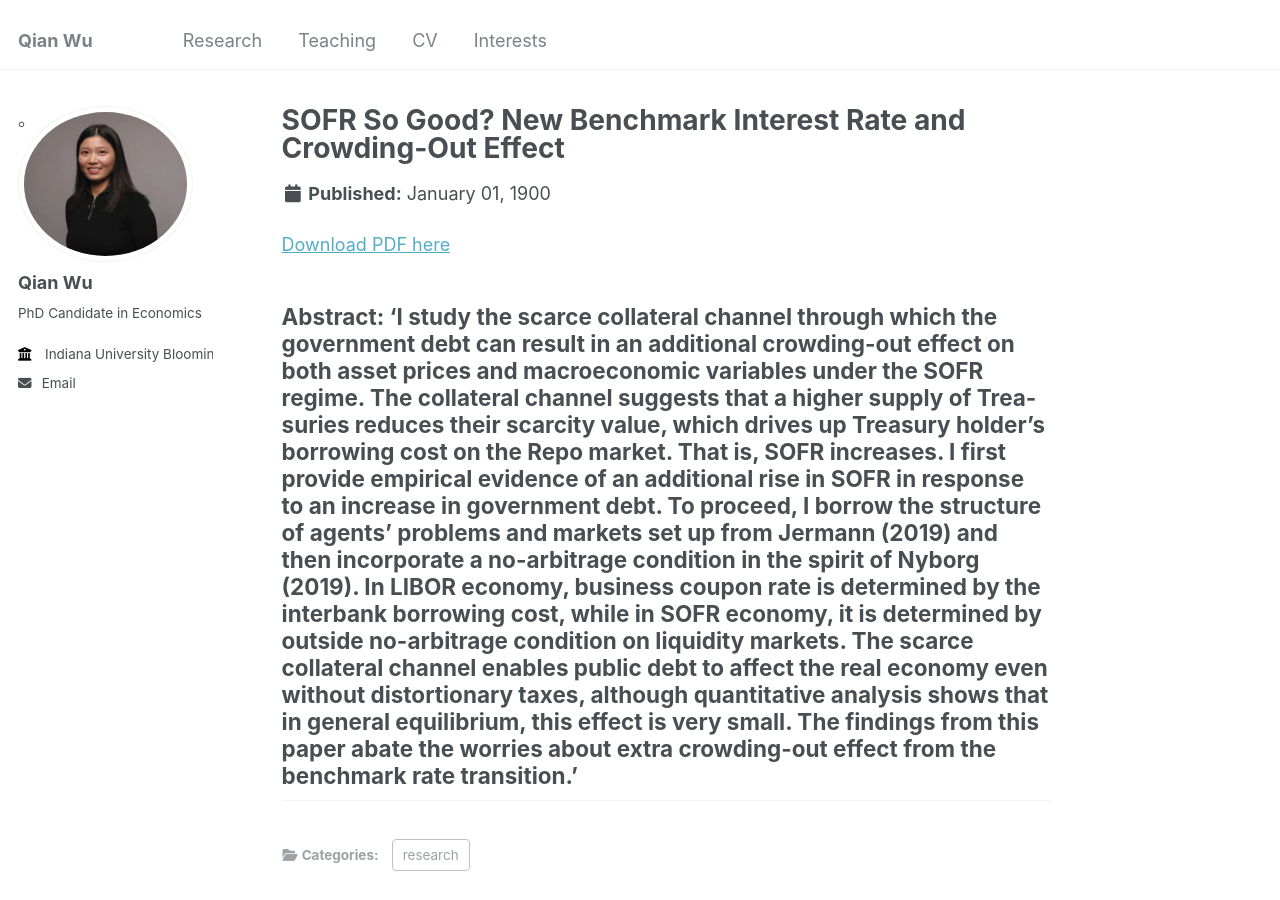
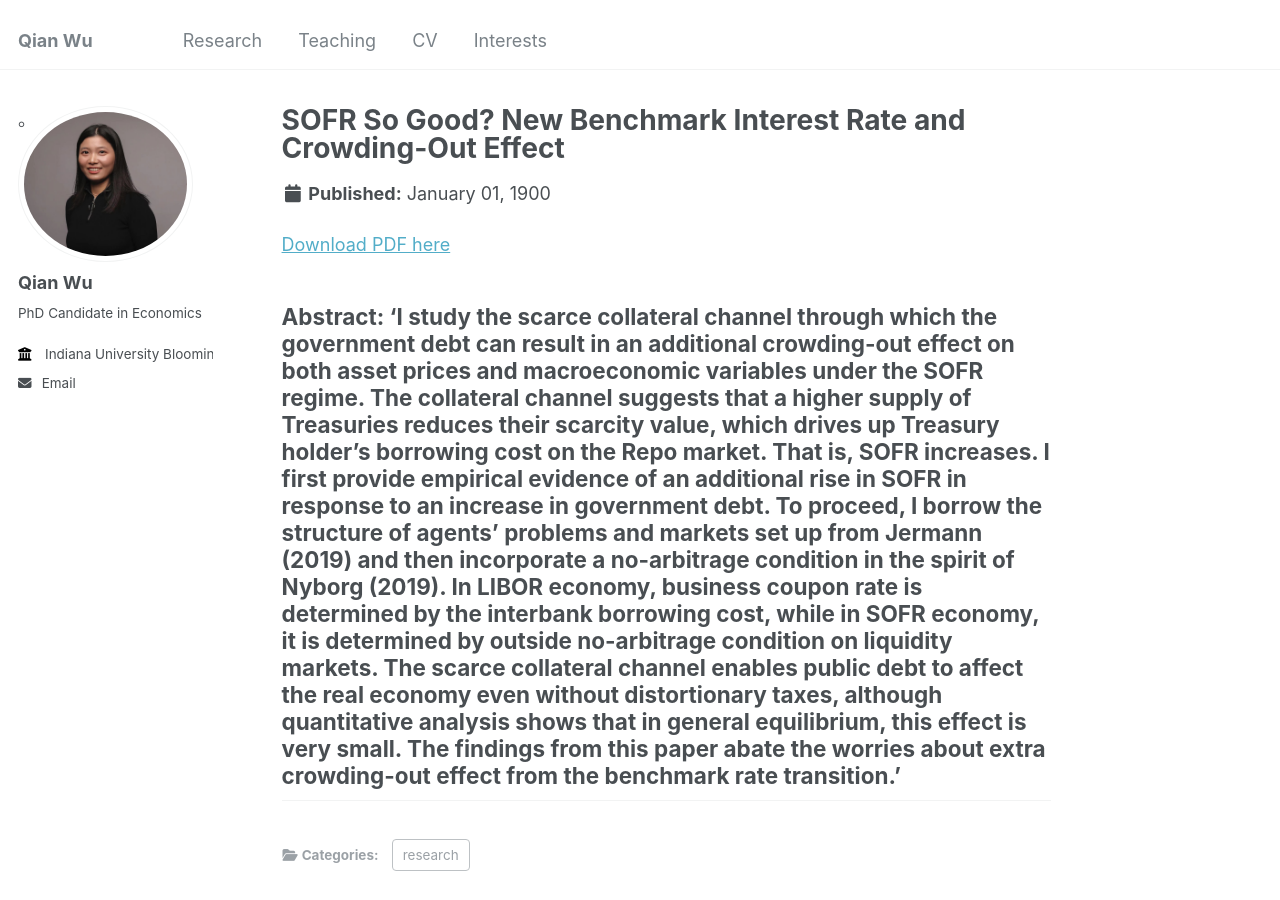
Before and after one commit to qianwu-ef/qianwu-ef.github.io, a Jekyll site: the page built from _research/SOFR So Good.md, in a window 1280 px wide and 900 px high. Built offline with Jekyll 4.4.1, drawn with Linux system fonts in a browser that asks for light colours.

Commit message:
Update SOFR So Good.md

```diff
--- a/_research/SOFR So Good.md
+++ b/_research/SOFR So Good.md
@@ -2,10 +2,10 @@
 title: "SOFR So Good? New Benchmark Interest Rate and Crowding-Out Effect"
 category: research
 permalink: /research/SOFR So Good
-excerpt: 'I study the scarce collateral channel through which the government debt can result in an additional crowding-out effect on both asset prices and macroeconomic variables under the SOFR regime. The collateral channel suggests that a higher supply of Trea- suries reduces their scarcity value, which drives up Treasury holder’s borrowing cost on the Repo market. That is, SOFR increases. I first provide empirical evidence of an additional rise in SOFR in response to an increase in government debt. To proceed, I borrow the structure of agents’ problems and markets set up from Jermann (2019) and then incorporate a no-arbitrage condition in the spirit of Nyborg (2019). In LIBOR economy, business coupon rate is determined by the interbank borrowing cost, while in SOFR economy, it is determined by outside no-arbitrage condition on liquidity markets. The scarce collateral channel enables public debt to affect the real economy even without distortionary taxes, although quantitative analysis shows that in general equilibrium, this effect is very small. The findings from this paper abate the worries about extra crowding-out effect from the benchmark rate transition.'
+excerpt: 'I study the scarce collateral channel through which the government debt can result in an additional crowding-out effect on both asset prices and macroeconomic variables under the SOFR regime. The collateral channel suggests that a higher supply of Treasuries reduces their scarcity value, which drives up Treasury holder’s borrowing cost on the Repo market. That is, SOFR increases. I first provide empirical evidence of an additional rise in SOFR in response to an increase in government debt. To proceed, I borrow the structure of agents’ problems and markets set up from Jermann (2019) and then incorporate a no-arbitrage condition in the spirit of Nyborg (2019). In LIBOR economy, business coupon rate is determined by the interbank borrowing cost, while in SOFR economy, it is determined by outside no-arbitrage condition on liquidity markets. The scarce collateral channel enables public debt to affect the real economy even without distortionary taxes, although quantitative analysis shows that in general equilibrium, this effect is very small. The findings from this paper abate the worries about extra crowding-out effect from the benchmark rate transition.'
 ---
 
 <a href='https://indiana-my.sharepoint.com/:b:/g/personal/qwu2_iu_edu/EctIU-C2OUBNmoLTLiGogOUB_DpMubsjv8pORtqSeYe5Fg?e=WmYUKr'>Download PDF here</a>
 
-Abstract: 'I study the scarce collateral channel through which the government debt can result in an additional crowding-out effect on both asset prices and macroeconomic variables under the SOFR regime. The collateral channel suggests that a higher supply of Trea- suries reduces their scarcity value, which drives up Treasury holder’s borrowing cost on the Repo market. That is, SOFR increases. I first provide empirical evidence of an additional rise in SOFR in response to an increase in government debt. To proceed, I borrow the structure of agents’ problems and markets set up from Jermann (2019) and then incorporate a no-arbitrage condition in the spirit of Nyborg (2019). In LIBOR economy, business coupon rate is determined by the interbank borrowing cost, while in SOFR economy, it is determined by outside no-arbitrage condition on liquidity markets. The scarce collateral channel enables public debt to affect the real economy even without distortionary taxes, although quantitative analysis shows that in general equilibrium, this effect is very small. The findings from this paper abate the worries about extra crowding-out effect from the benchmark rate transition.'
+Abstract: 'I study the scarce collateral channel through which the government debt can result in an additional crowding-out effect on both asset prices and macroeconomic variables under the SOFR regime. The collateral channel suggests that a higher supply of Treasuries reduces their scarcity value, which drives up Treasury holder’s borrowing cost on the Repo market. That is, SOFR increases. I first provide empirical evidence of an additional rise in SOFR in response to an increase in government debt. To proceed, I borrow the structure of agents’ problems and markets set up from Jermann (2019) and then incorporate a no-arbitrage condition in the spirit of Nyborg (2019). In LIBOR economy, business coupon rate is determined by the interbank borrowing cost, while in SOFR economy, it is determined by outside no-arbitrage condition on liquidity markets. The scarce collateral channel enables public debt to affect the real economy even without distortionary taxes, although quantitative analysis shows that in general equilibrium, this effect is very small. The findings from this paper abate the worries about extra crowding-out effect from the benchmark rate transition.'
 ---
```
